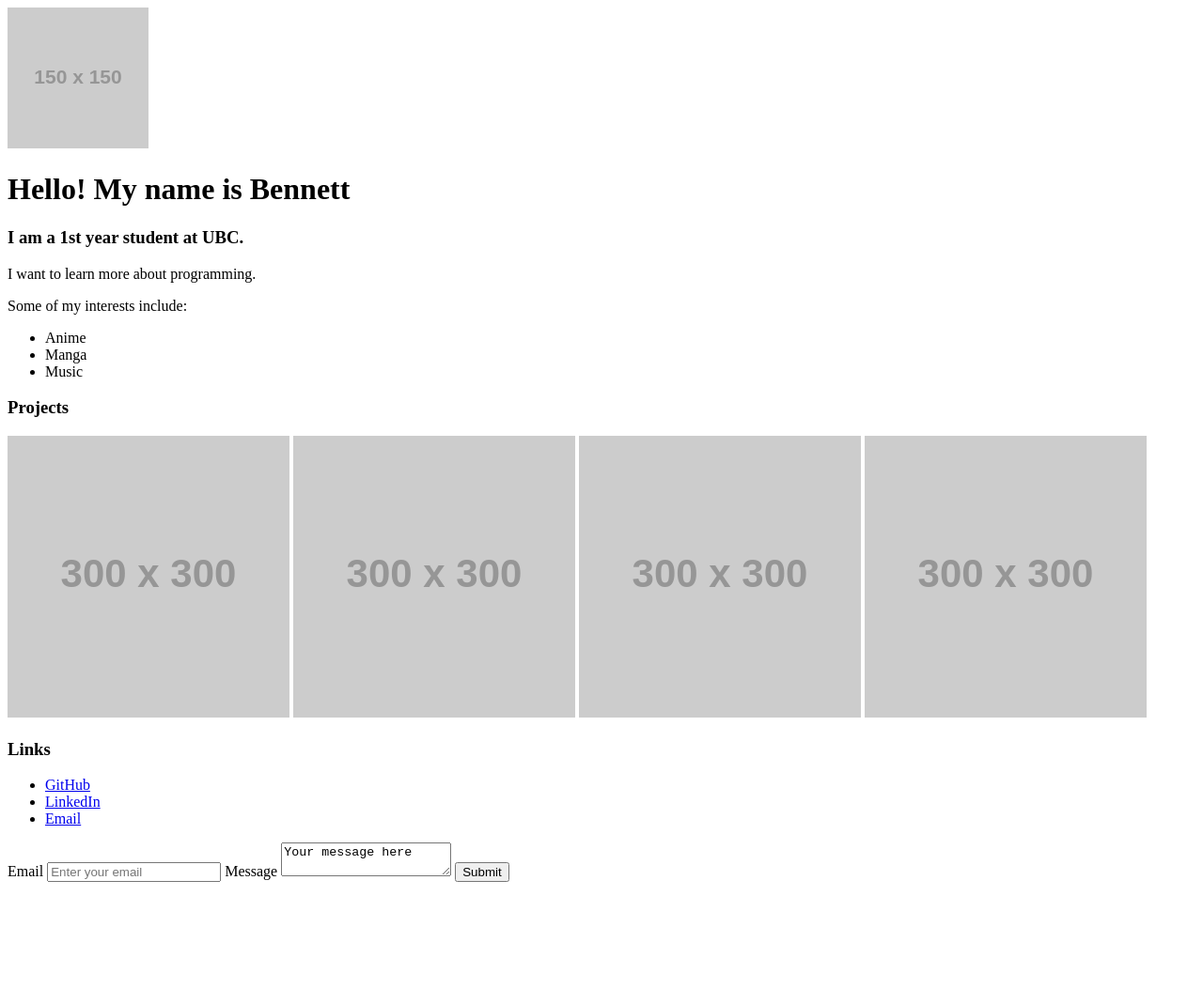
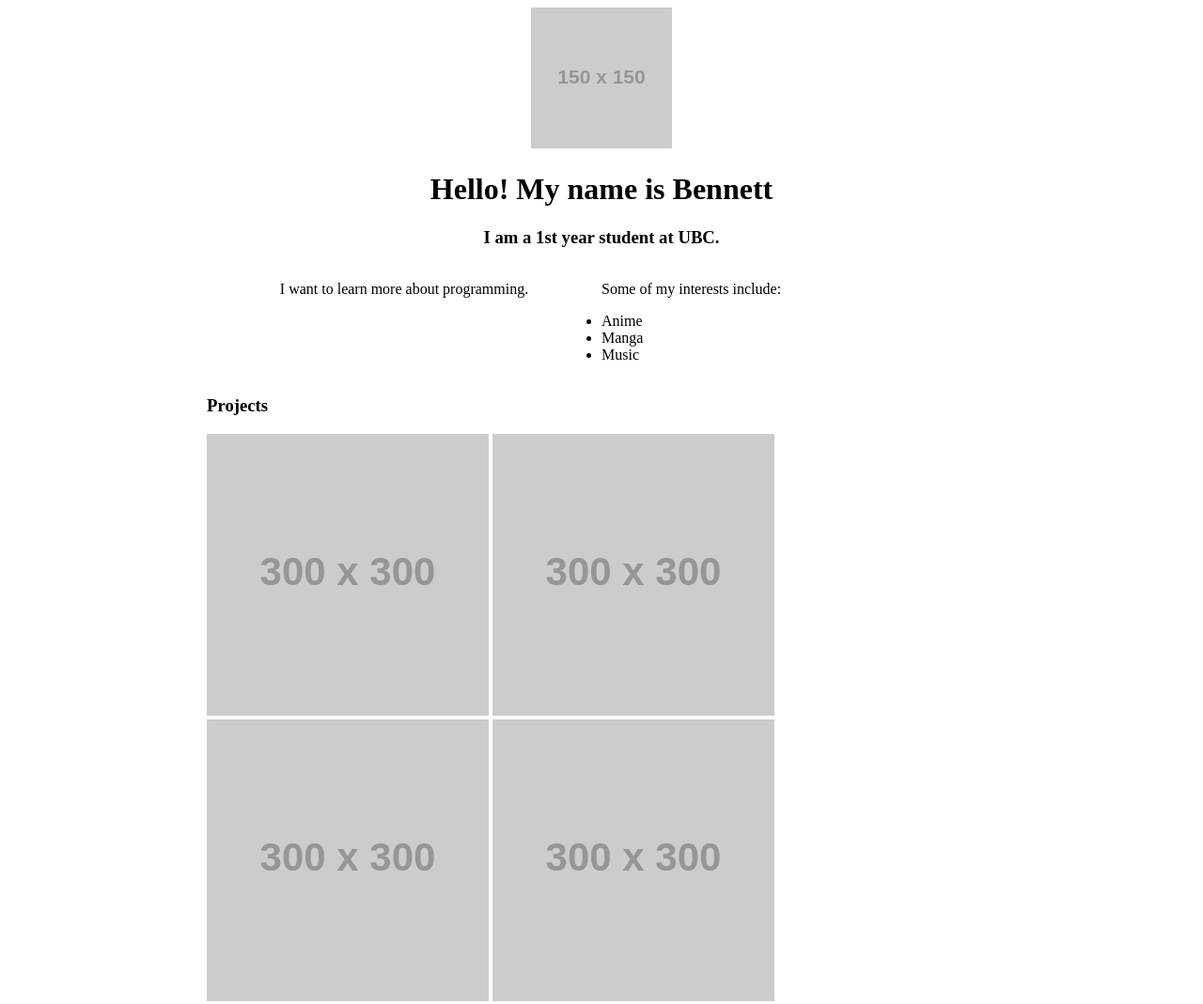
Before and after one commit to BennettTan/BennettTan.github.io, a plain HTML site: page index.html in a window 1280 px wide. Shown: the top 1069 px of the page at 94% size. Before the commit the page ends 947 px from the top, so only its background shows below. Drawn offline with Linux system fonts and the light colour scheme; placeholder pictures from the web are drawn by us.

```diff
--- a/index.html
+++ b/index.html
@@ -3,24 +3,28 @@
 
 <head>
     <meta charset="utf-8" />
+    <link rel="stylesheet" href="styles.css" />
 </head>
 
 <body>
-    <div>
+    <div class="container">
+        <div class="intro">
             <img src="http://via.placeholder.com/150" />
-        <h1>Hello! My name is Bennett</h1>
+            <h1 id="cool-id">Hello! My name is Bennett</h1>
             <h3>I am a 1st year student at UBC.</h3>
         </div>
-    <div>
+        <div class="about-grid">
+            <div class="about-section">
                 <p>I want to learn more about programming.</p>
             </div>
             <div>
                 <p>Some of my interests include:</p>
-        <ul>
+                <ul class="about-list">
                     <li>Anime</li>
                     <li>Manga</li>
                     <li>Music</li>
                 </ul>
+            </div>
         </div>
         <div>
             <h3>Projects</h3>
@@ -55,6 +59,7 @@
                 <input type="submit" />
             </form>
         </div>
+    </div>
 </body>
 
 </html>
--- /dev/null
+++ b/styles.css
@@ -0,0 +1,21 @@
+.container {
+    max-width: 840px;
+    margin: 0 auto;
+}
+
+.intro {
+    text-align: center;
+}
+
+.about-grid {
+    display: grid;
+    grid-template-columns: 50% 50%
+}
+
+.about-section {
+    text-align: center;
+}
+
+.about-list {
+    padding: 0;
+}
```
Also changed, not shown: 1 other file. Lines whose indentation alone changed are shown as unchanged.
